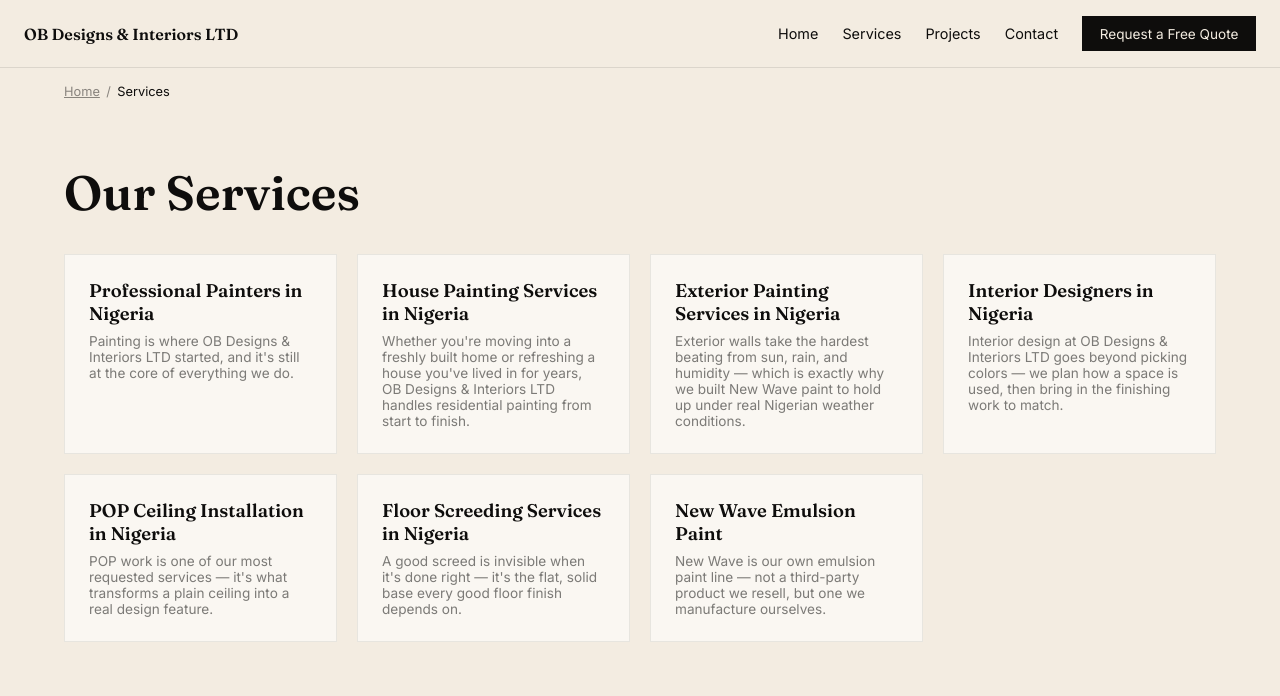
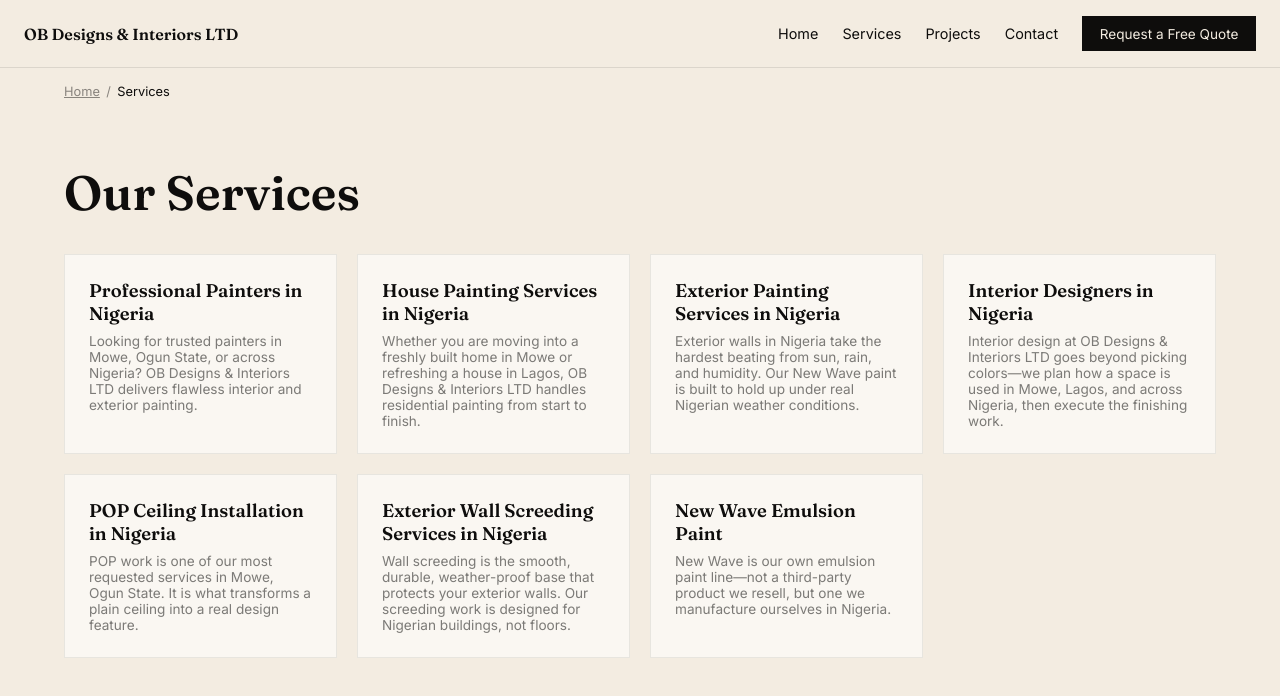
Before and after one commit to ashleybrown22343-max/obdesigns, a React (Vite) app: page /services in a window 1280 px wide. Shown: the top 696 px of the page. Built offline with nearby package versions, Linux system fonts and the light colour scheme.

Commit message:
Update servicesDetail.ts

```diff
--- a/src/data/servicesDetail.ts
+++ b/src/data/servicesDetail.ts
@@ -16,97 +16,72 @@
 export const servicesDetail: ServiceInfo[] = [
   {
     slug: "painters-in-nigeria",
-    metaTitle: "Professional Painters in Nigeria | OB Designs & Interiors",
-    metaDescription:
-      "OB Designs & Interiors LTD delivers professional interior and exterior painting across Nigeria, backed by 6 years of hands-on experience and our own New Wave paint.",
+    metaTitle: "Professional Painters in Mowe, Ogun State & Nigeria | OB Designs",
+    metaDescription: "OB Designs & Interiors LTD delivers professional interior and exterior painting across Mowe, Ogun State, Lagos, and nationwide. 6 years of experience and our own New Wave paint.",
     heading: "Professional Painters in Nigeria",
-    intro:
-      "Painting is where OB Designs & Interiors LTD started, and it's still at the core of everything we do.",
-    detail:
-      "Our painting crews handle everything from single-room touch-ups to full building repaints, using our own New Wave emulsion paint alongside trusted third-party brands depending on what a project calls for. Because we manufacture paint ourselves, we understand how different finishes perform in Nigerian weather — something a contractor who only applies paint, rather than also producing it, typically can't offer.",
-    quoteNote:
-      "Painting costs depend on wall area, number of coats, and finish (matte, silk, or gloss) — request a free quote and we'll give you an accurate price after understanding your space.",
+    intro: "Looking for trusted painters in Mowe, Ogun State, or across Nigeria? OB Designs & Interiors LTD delivers flawless interior and exterior painting.",
+    detail: "Our painting crews handle everything from single-room touch-ups to full building repaints across Mowe, Lagos, and beyond. We manufacture our own New Wave emulsion paint, meaning we understand exactly how different finishes perform in Nigerian weather. Whether you need a fresh coat for your home in Mowe or a commercial repaint in Lagos, we deliver a clean, durable, and perfectly finished surface.",
+    quoteNote: "Painting costs depend on wall area, number of coats, and finish (matte, silk, or gloss). Request a free quote and we will give you an accurate price for your specific location.",
     category: "Painting",
   },
   {
     slug: "house-painting-services-nigeria",
-    metaTitle: "House Painting Services in Nigeria | OB Designs & Interiors",
-    metaDescription:
-      "Residential painting for homes and estates across Nigeria — interior walls, ceilings, and full-house repaints by OB Designs & Interiors LTD.",
+    metaTitle: "House Painting Services in Mowe & Lagos | OB Designs",
+    metaDescription: "Residential painting for homes in Mowe, Ogun State, and estates across Nigeria. Interior walls, ceilings, and full house repaints by OB Designs.",
     heading: "House Painting Services in Nigeria",
-    intro:
-      "Whether you're moving into a freshly built home or refreshing a house you've lived in for years, OB Designs & Interiors LTD handles residential painting from start to finish.",
-    detail:
-      "We work directly with homeowners and property developers, covering bedrooms, living spaces, kitchens, and full estate units. Because painting is only one part of what we do, we can also handle POP ceiling work, screeding, or interior finishing in the same visit if your home needs more than paint.",
-    quoteNote:
-      "Send us your home's size and current condition on WhatsApp, and we'll respond with a free, no-obligation quote.",
+    intro: "Whether you are moving into a freshly built home in Mowe or refreshing a house in Lagos, OB Designs & Interiors LTD handles residential painting from start to finish.",
+    detail: "We work directly with homeowners and property developers across Ogun State and Lagos, covering bedrooms, living spaces, kitchens, and full estate units. Because painting is only one part of what we do, we can also handle POP ceiling work, exterior wall screeding, or interior finishing in the same visit if your home needs more than just paint.",
+    quoteNote: "Send us your home's size and current condition on WhatsApp, and we'll respond with a free, no-obligation quote.",
     category: "Painting",
   },
   {
     slug: "exterior-painting-nigeria",
     metaTitle: "Exterior Painting Services in Nigeria | OB Designs & Interiors",
-    metaDescription:
-      "Weather-resistant exterior painting and façade finishing across Nigeria by OB Designs & Interiors LTD, using our own New Wave paint.",
+    metaDescription: "Weather-resistant exterior painting and façade finishing in Mowe, Ogun State, and across Nigeria, using our own New Wave paint.",
     heading: "Exterior Painting Services in Nigeria",
-    intro:
-      "Exterior walls take the hardest beating from sun, rain, and humidity — which is exactly why we built New Wave paint to hold up under real Nigerian weather conditions.",
-    detail:
-      "Our exterior painting work covers full building façades, perimeter walls, and gate finishes. We assess the existing surface first — cracks, old peeling paint, and dampness are dealt with before a single coat goes on, so the finish actually lasts instead of failing within a year.",
-    quoteNote:
-      "Exterior jobs are priced by building size and surface condition — request a free quote and we can schedule a site visit if needed.",
+    intro: "Exterior walls in Nigeria take the hardest beating from sun, rain, and humidity. Our New Wave paint is built to hold up under real Nigerian weather conditions.",
+    detail: "Our exterior painting work covers full building façades, perimeter walls, and gate finishes in Mowe, Lagos, and Ibadan. We assess the surface first—cracks, old peeling paint, and dampness are dealt with before a single coat goes on. Because we manufacture the paint we use, we guarantee an exterior finish that lasts longer than standard brands.",
+    quoteNote: "Exterior jobs are priced by building size and surface condition. Request a free quote and we can schedule a site visit in Mowe or surrounding areas.",
     category: "Exteriors",
   },
   {
     slug: "interior-designers-in-nigeria",
-    metaTitle: "Interior Designers in Nigeria | OB Designs & Interiors",
-    metaDescription:
-      "Full interior design and decorating services across Nigeria — living rooms, offices, and full homes styled by OB Designs & Interiors LTD.",
+    metaTitle: "Interior Designers in Mowe & Nigeria | OB Designs & Interiors",
+    metaDescription: "Full interior design and decorating services in Mowe, Ogun State, Lagos, and across Nigeria. Living rooms, offices, and full homes styled by OB Designs.",
     heading: "Interior Designers in Nigeria",
-    intro:
-      "Interior design at OB Designs & Interiors LTD goes beyond picking colors — we plan how a space is used, then bring in the finishing work to match.",
-    detail:
-      "We've worked on living rooms, offices, and full home interiors, combining our painting and POP installation background with practical decor choices. Because the same company handles the design and the physical finishing work, there's no gap between what's planned and what actually gets built.",
-    quoteNote:
-      "Interior design pricing depends on scope — a single room versus a full home — request a free quote to discuss your space.",
+    intro: "Interior design at OB Designs & Interiors LTD goes beyond picking colors—we plan how a space is used in Mowe, Lagos, and across Nigeria, then execute the finishing work.",
+    detail: "We've worked on living rooms, offices, and full home interiors, combining our painting, POP installation, and exterior wall screeding background with practical decor choices. Because the same company handles the design and the physical finishing work, there is no gap between what is planned and what actually gets built on site.",
+    quoteNote: "Interior design pricing depends on scope—a single room versus a full home. Request a free quote to discuss your space.",
     category: "Interiors",
   },
   {
     slug: "pop-ceiling-installation-nigeria",
     metaTitle: "POP Ceiling Installation in Nigeria | OB Designs & Interiors",
-    metaDescription:
-      "POP (Plaster of Paris) ceiling and wall installations across Nigeria — fluted panels, decorative ceilings, and ceiling repairs by OB Designs & Interiors LTD.",
+    metaDescription: "POP (Plaster of Paris) ceiling and wall installations across Mowe, Lagos, and Nigeria. Fluted panels, decorative ceilings, and repairs by OB Designs.",
     heading: "POP Ceiling Installation in Nigeria",
-    intro:
-      "POP work is one of our most requested services — it's what transforms a plain ceiling into a real design feature.",
-    detail:
-      "We install decorative POP ceilings, fluted wall panels, and lighting-integrated ceiling designs for homes, churches, and commercial halls. Our team frames, boards, and finishes each ceiling on site, matching the design to the room rather than fitting a standard template.",
-    quoteNote:
-      "POP pricing depends on ceiling size and design complexity — request a free quote and share a photo of your space for the most accurate estimate.",
+    intro: "POP work is one of our most requested services in Mowe, Ogun State. It is what transforms a plain ceiling into a real design feature.",
+    detail: "We install decorative POP ceilings, fluted wall panels, and lighting-integrated ceiling designs for homes, churches, and commercial halls across Nigeria. Our team frames, boards, and finishes each ceiling on site, matching the design to the room rather than fitting a standard template. We serve clients in Mowe, Lagos, Ibadan, and deliver nationwide.",
+    quoteNote: "POP pricing depends on ceiling size and design complexity. Request a free quote and share a photo of your space for the most accurate estimate.",
     category: "POP Installations",
   },
   {
-    slug: "floor-screeding-nigeria",
-    metaTitle: "Floor Screeding Services in Nigeria | OB Designs & Interiors",
-    metaDescription:
-      "Professional floor screeding for a smooth, durable finish — residential and commercial screeding services by OB Designs & Interiors LTD across Nigeria.",
-    heading: "Floor Screeding Services in Nigeria",
-    intro:
-      "A good screed is invisible when it's done right — it's the flat, solid base every good floor finish depends on.",
-    detail:
-      "We screed floors ahead of tiling, flooring, or painting work, making sure the surface is level and durable before any finish goes on top. This is often paired with our other services on the same project, since a floor and its finish are rarely handled separately in practice.",
-    quoteNote: "Screeding is priced by floor area and site condition — request a free quote for your space.",
-    category: "Screeding",
+    slug: "wall-screeding-nigeria",
+    metaTitle: "Exterior Wall Screeding Services in Nigeria | OB Designs",
+    metaDescription: "Professional exterior wall screeding and rendering across Mowe, Ogun State, and Nigeria. Smooth, weather-resistant finishes for buildings by OB Designs.",
+    heading: "Exterior Wall Screeding Services in Nigeria",
+    intro: "Wall screeding is the smooth, durable, weather-proof base that protects your exterior walls. Our screeding work is designed for Nigerian buildings, not floors.",
+    detail: "We apply high-quality screeding and rendering to the *exterior walls* of residential and commercial buildings. This process smooths out rough surfaces, protects against dampness, and gives a perfect base for painting. We handle full building facades, compound walls, and gates in Mowe, Ogun State, and across Nigeria. Because we also paint, we ensure the screeding and paint work together perfectly for a long-lasting exterior finish.",
+    quoteNote: "Wall screeding is priced by wall area and site condition. Request a free quote for your exterior walls today.",
+    category: "Exteriors",
   },
   {
     slug: "new-wave-emulsion-paint-nigeria",
     metaTitle: "New Wave Emulsion Paint | OB Designs & Interiors",
-    metaDescription:
-      "New Wave emulsion paint, manufactured and sold directly by OB Designs & Interiors LTD — the same paint we use on our own painting projects across Nigeria.",
+    metaDescription: "New Wave emulsion paint, manufactured and sold directly by OB Designs & Interiors LTD—the same paint we use on our painting projects in Mowe and Nigeria.",
     heading: "New Wave Emulsion Paint",
-    intro: "New Wave is our own emulsion paint line — not a third-party product we resell, but one we manufacture ourselves.",
-    detail:
-      "Because we use New Wave paint on our own painting and exterior finishing jobs, we get direct, practical feedback on how it holds up in real Nigerian conditions — something most paint brands never get from the people actually applying their product. New Wave is available for direct purchase, whether or not you use our painting service.",
-    quoteNote: "Pricing depends on quantity and finish required — contact us directly for current New Wave paint pricing.",
+    intro: "New Wave is our own emulsion paint line—not a third-party product we resell, but one we manufacture ourselves in Nigeria.",
+    detail: "Because we use New Wave paint on our own painting and exterior wall screeding jobs across Mowe, Lagos, and Nigeria, we get direct, practical feedback on how it holds up in real Nigerian conditions. New Wave is available for direct purchase, whether or not you use our painting service. We deliver nationwide.",
+    quoteNote: "Pricing depends on quantity and finish required. Contact us directly for current New Wave paint pricing.",
     overrideImage: "/images/ob/paint-1.jpg",
     isProduct: true,
   },
```
